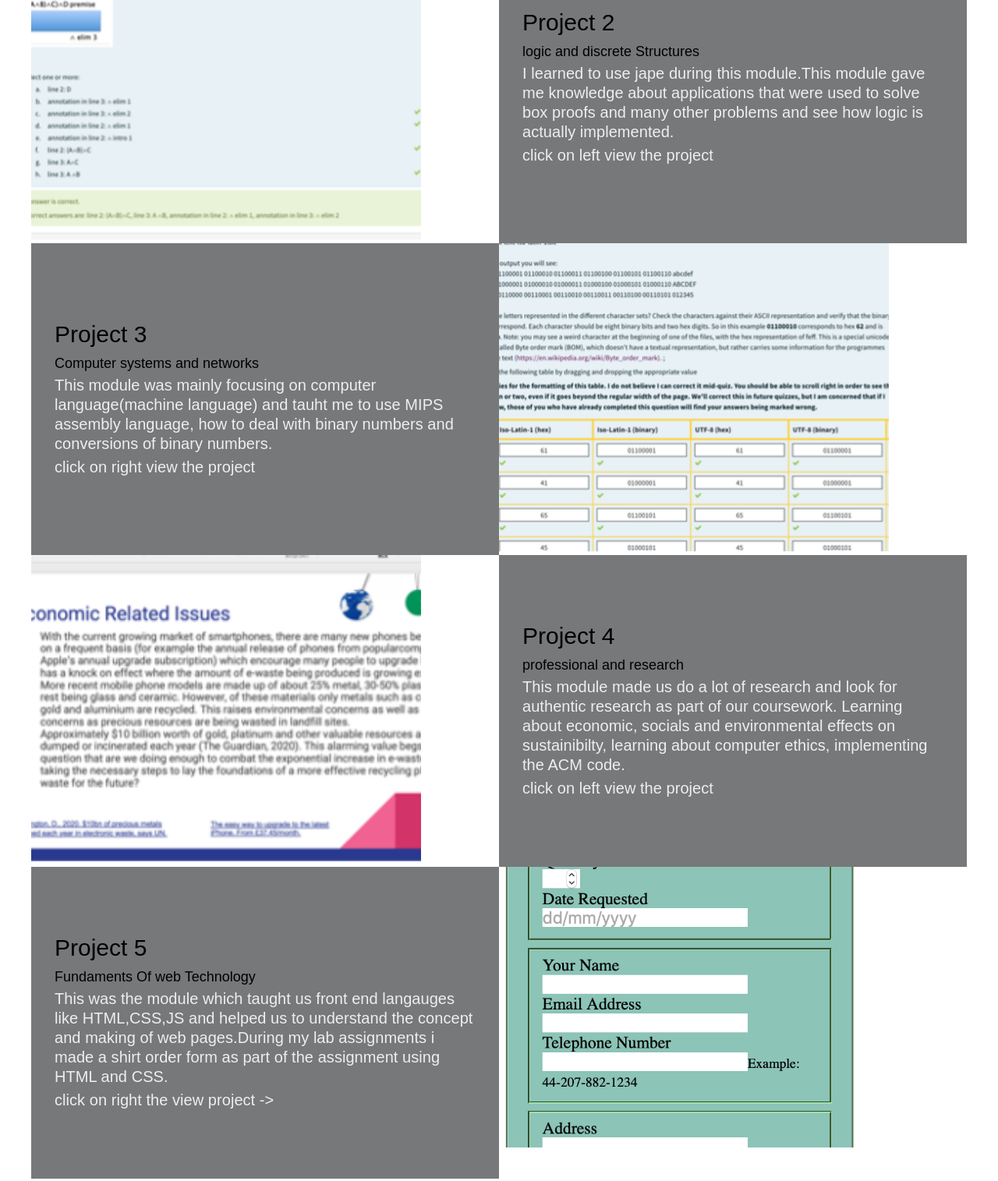
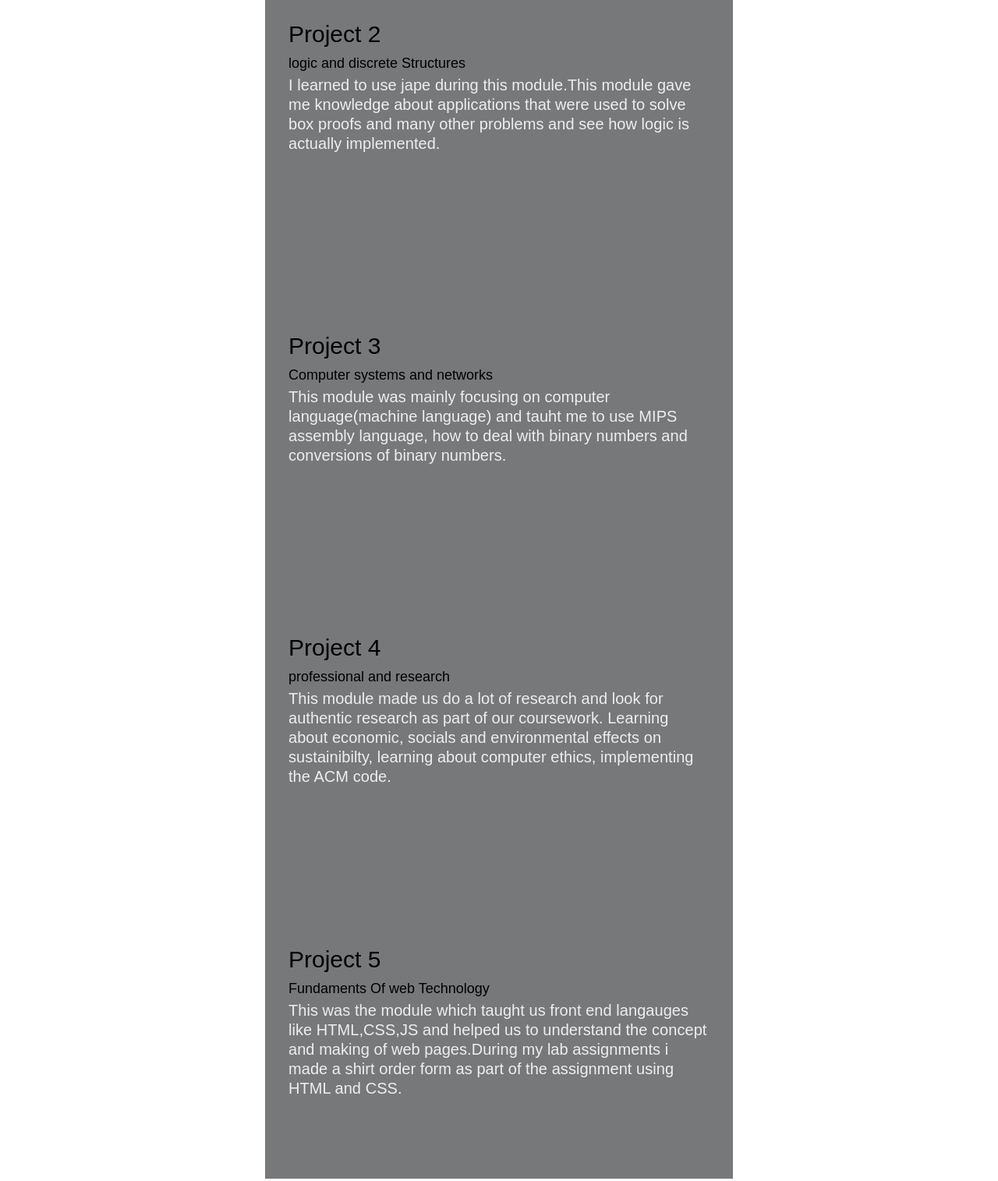
Before and after one commit to Ronikadevi22/myportfoliowebsite-, a plain HTML site: page index.html in a window 1280 px wide. Shown: the part 4067-5582 px from the top of the page at 78% size. Drawn offline with Linux system fonts and the light colour scheme.

Commit message:
Update index.html

```diff
--- a/index.html
+++ b/index.html
@@ -114,10 +114,6 @@
                         <h1>Project 1</h1>
                         <h2>Procedural Programming</h2>
                         <p>This module taught me real time programming, helped me to learn data structures and algorithms and build up logic to solve problems.
-                        <p>click on right view the project</p>
-                    </div>
-                    <div class="project-img">
-                        <a href="short7"><img src="image.png" target="_blank" style="width:500px;height:400px;"alt=img></a>
                     </div>
                 </div>
                 <div class="project-items">
@@ -126,10 +122,6 @@
                         <h2>logic and discrete Structures</h2>
                         <p>I learned to use jape during this module.This module gave me knowledge about applications that were used to solve box proofs and many other problems and see how logic is actually implemented.
                         </p>
-                        <p>click on left view the project</p>
-                    </div>
-                    <div class="project-img">
-                        <a href="Doc3.pdf"><img src="Picture 1.png" target="_blank" style="width:500px;height:400px;"alt=img></a>
                     </div>
                 </div>
                 <div class="project-items">
@@ -138,10 +130,6 @@
                         <h2>Computer systems and networks</h2>
                         <p>This module was mainly focusing on computer language(machine language) and tauht me to use MIPS assembly language, how to deal with binary numbers and conversions of binary numbers.
                         </p>
-                        <p>click on right view the project</p>
-                    </div>
-                    <div class="project-img">
-                        <a href="Doc4.pdf"><img src="Picture 2.png" target="_blank" style="width:500px;height:400px;"alt=img></a>
                     </div>
                 </div>
                 <div class="project-items">
@@ -150,10 +138,6 @@
                         <h2>professional and research</h2>
                         <p>This module made us do a lot of research and look for authentic research as part of our coursework. Learning about economic, socials and environmental effects on sustainibilty, learning about computer ethics, implementing the ACM code.
                         </p>
-                        <p>click on left view the project</p>
-                    </div>
-                    <div class="project-img">
-                        <a href="Group22.7_ECS427U_assignment2-2-converted-compressed.pdf"> <img src="Picture 3.png" target="_blank" style="width:500px;height:400px;"alt=img></a>
                     </div>
                 </div>
                 <div class="project-items">
@@ -162,10 +146,6 @@
                         <h2>Fundaments Of web Technology</h2>
                         <p>This was the module which taught us front end langauges like HTML,CSS,JS and helped us to understand the concept and making of web pages.During my lab assignments i made a shirt order form as part of the assignment using HTML and CSS.
                         </p>
-                        <p>click on right the view project -></p>
-                    </div>
-                    <div class="project-img">
-                        <a href="exercise4.html"><img src="picture5.png" target="_blank" style="width:500px;height:360px;"></a>
                     </div>
                 </div>
             </div>
```
